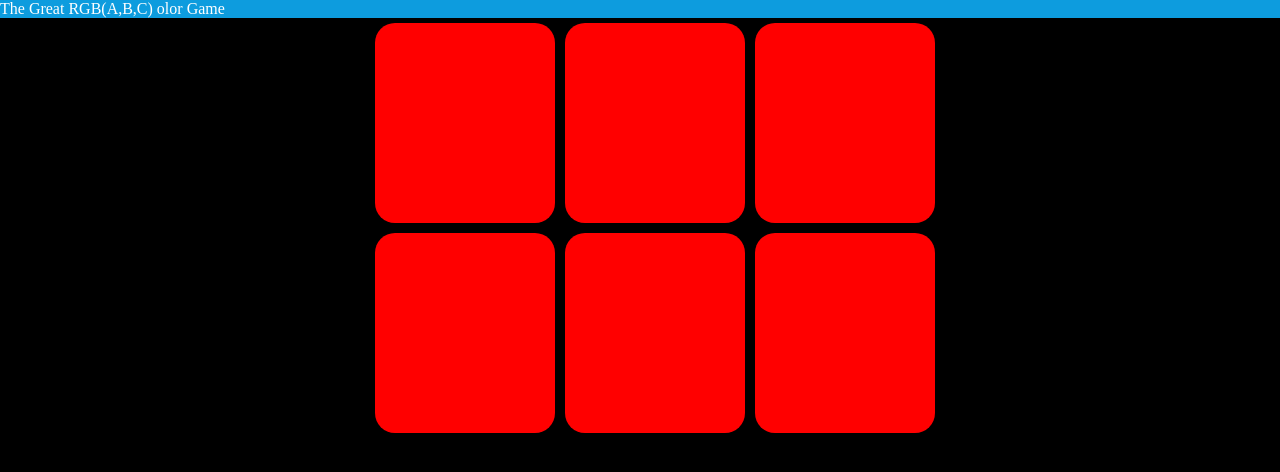
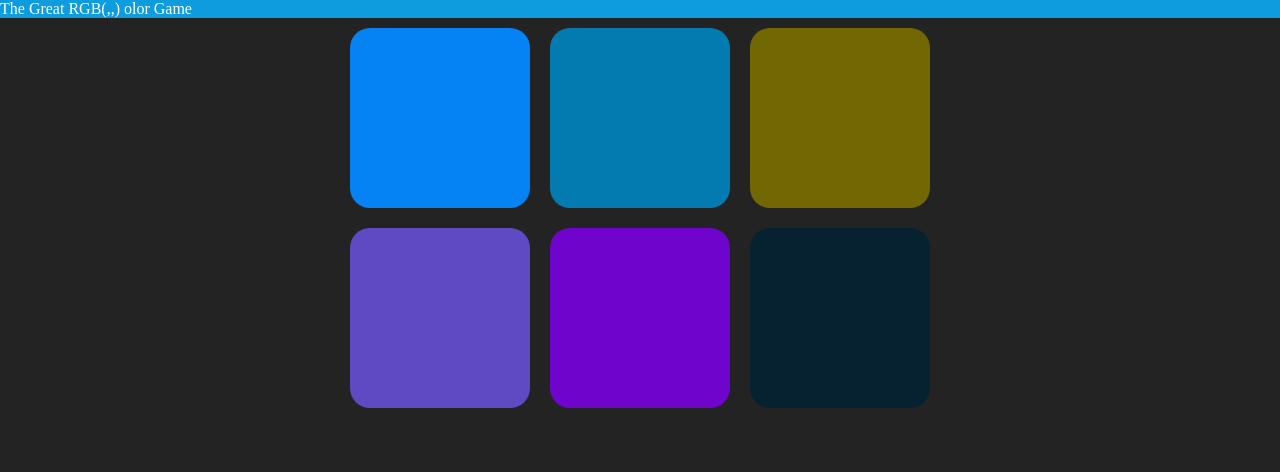
Before and after one commit to CaioJrVS/colorgame, a plain HTML site: page colorgame.html in a window 1280 px wide. Drawn offline with Linux system fonts and the light colour scheme.

Commit message:
Adding javascript file

```diff
--- a/colorgame.css
+++ b/colorgame.css
@@ -1,5 +1,5 @@
 body{
-	background-color: black;
+	background-color: #232323;
 	margin: 0px;
 }
 p{
@@ -8,15 +8,14 @@ p{
 }
 
 #container{
-	margin: 0px auto ;
-	width: 600px;
+	margin: 0 auto ;
+	max-width: 600px;
 }
 
-#square {
-	padding-bottom: 200px;
+.square {
+	padding-bottom: 30%;
 	padding-right: 30%;
-	background-color: red;
-	margin: 5px;
+	margin: 1.66%;
 	float: right;
 	border-radius: 20px;
 }
@@ -25,4 +24,5 @@ p{
 	padding: 0px;
 	background-color: #0d9cde;
 	padding: 0px auto;
+
 }
--- a/colorgame.html
+++ b/colorgame.html
@@ -7,16 +7,17 @@
 <body>
 	<div id="layout">
 		<p>The Great
-		RGB(A,B,C)
+		RGB(<span id="red"></span>,<span id="green"></span>,<span id="blue"></span>)
 		olor Game</p>
 	</div>
 	<div id="container">
-		<div id="square"></div>
-		<div id="square"></div>
-		<div id="square"></div>
-		<div id="square"></div>
-		<div id="square"></div>
-		<div id="square"></div>
+		<div class="square"></div>
+		<div class="square"></div>
+		<div class="square"></div>
+		<div class="square"></div>
+		<div class="square"></div>
+		<div class="square"></div>
 	</div>
+	<script type="text/javascript" src="colorgame.js"></script>
 </body>
 </html>
--- /dev/null
+++ b/colorgame.js
@@ -0,0 +1,13 @@
+var quadrados = document.querySelectorAll(".square");
+
+function randomInteger(n){
+	return Math.floor(Math.random()*n);
+}
+
+for (var i =0; i<=6;i++){
+	var red,blue,green;
+	red = randomInteger(256);
+	blue = randomInteger(256);
+	green = randomInteger(256);
+	quadrados[i].style.backgroundColor = "rgb("+red+","+blue+","+green+")";
+}
```
Also changed, not shown: 1 other file.
